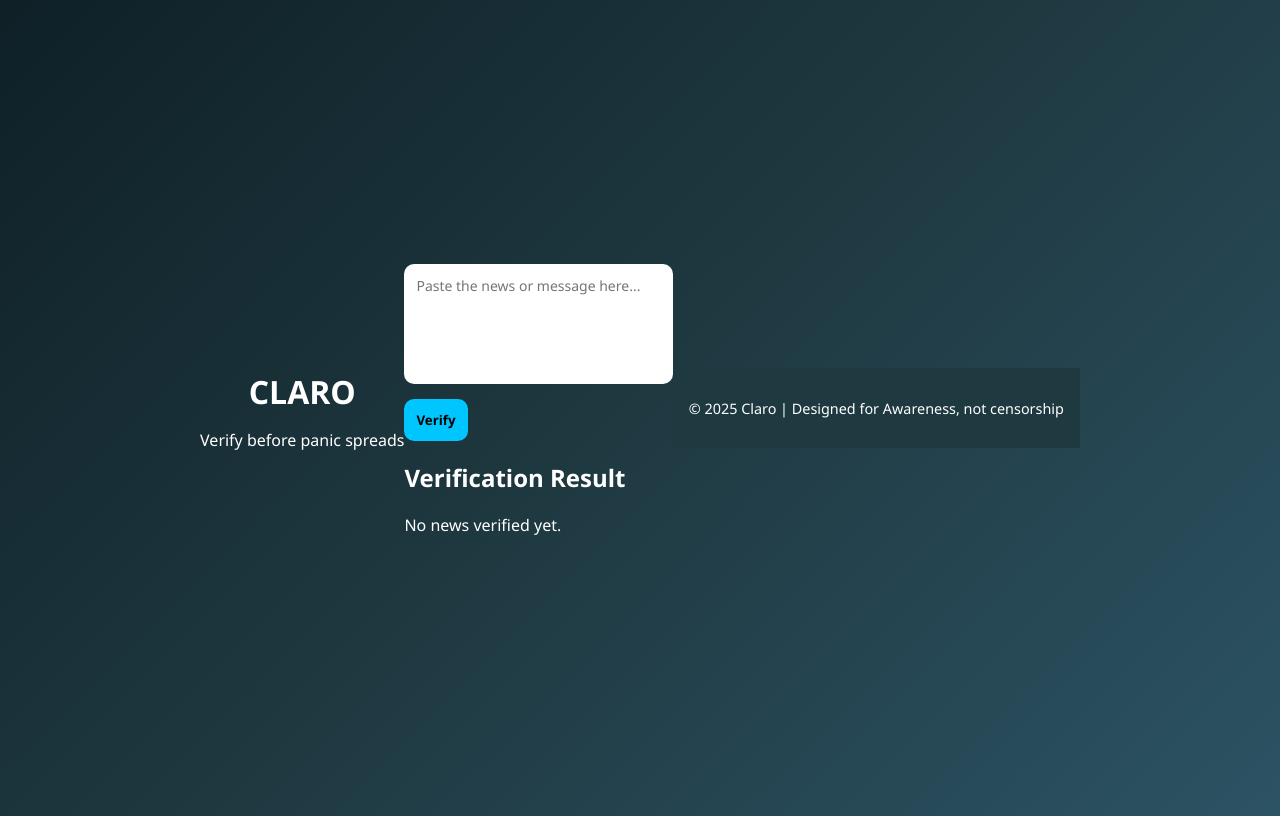
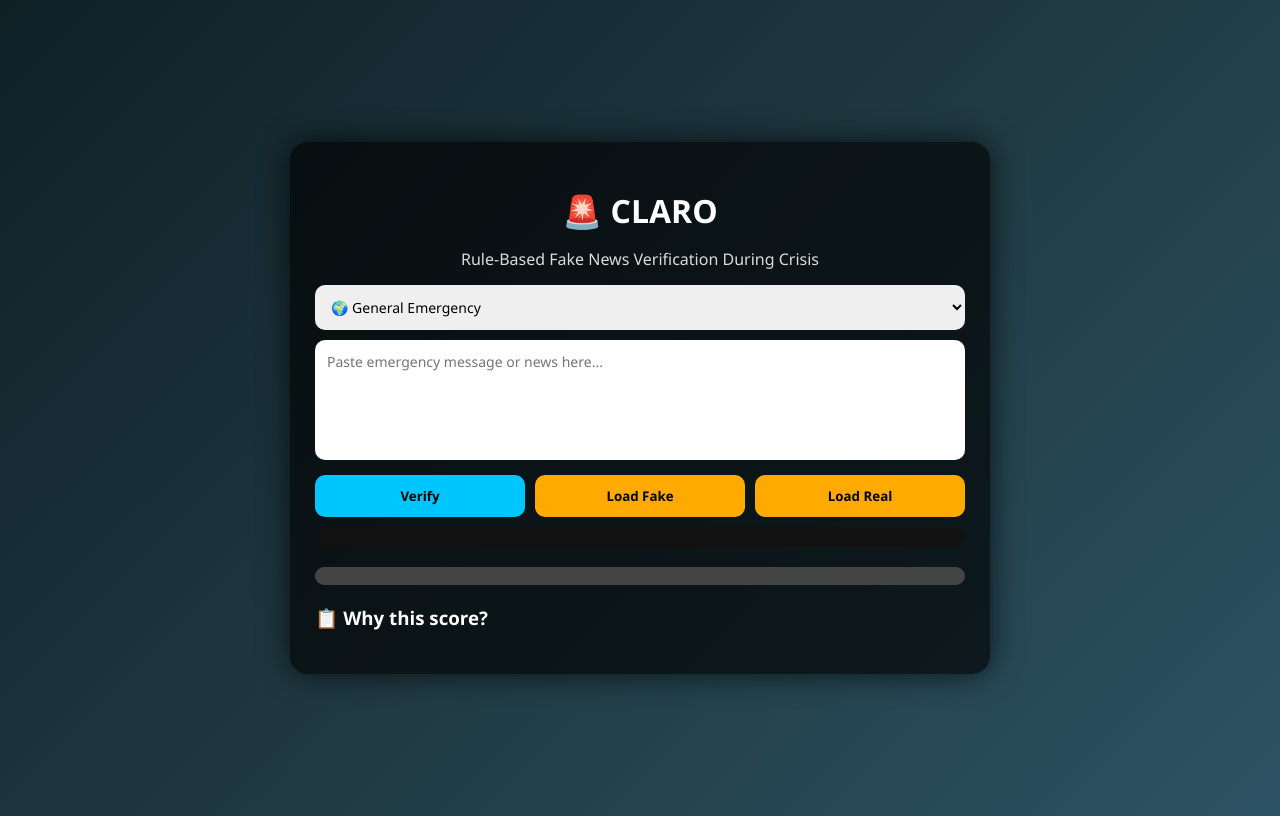
Before and after one commit to saitanushpatil-sketch/CLARO, a plain HTML site: page claro.html in a window 1280 px wide. Drawn offline with Linux system fonts and the light colour scheme.

Commit message:
Update claro.html

```diff
--- a/claro.html
+++ b/claro.html
@@ -2,34 +2,53 @@
 <html lang="en">
 <head>
   <meta charset="UTF-8">
+  <title>CrisisGuard | Verify Before You Share</title>
   <meta name="viewport" content="width=device-width, initial-scale=1.0">
-  <title>CrisisGuard | Fake News Verification</title>
   <link rel="stylesheet" href="claro.css">
 </head>
 <body>
-  <header>
-    <h1>CLARO</h1>
-    <p>Verify before panic spreads</p>
-  </header>
 
-  <main>
-    <section class="input-section">
-      <textarea id="newsInput" placeholder="Paste the news or message here..."></textarea>
-      <button onclick="verifyNews()">Verify</button>
-    </section>
+<audio id="alertSound">
+  <source src="https://assets.mixkit.co/active_storage/sfx/2869/2869-preview.mp3">
+</audio>
 
-    <section class="result-section" id="resultSection">
-      <h2>Verification Result</h2>
-      <div id="resultContent">
-        <p>No news verified yet.</p>
-      </div>
-    </section>
-  </main>
+<div class="container">
+  <h1>🚨 CLARO</h1>
+  <p class="subtitle">Rule-Based Fake News Verification During Crisis</p>
 
-  <footer>
-    <p>&copy; 2025 Claro | Designed for Awareness, not censorship</p>
-  </footer>
+  <select id="crisisType">
+    <option value="general">🌍 General Emergency</option>
+    <option value="earthquake">🌋 Earthquake</option>
+    <option value="flood">🌊 Flood</option>
+    <option value="pandemic">🦠 Pandemic</option>
+  </select>
 
-  <script src="script.js"></script>
+  <textarea id="newsInput" placeholder="Paste emergency message or news here..."></textarea>
+
+  <div class="buttons">
+    <button onclick="verify()">Verify</button>
+    <button class="demo" onclick="loadFake()">Load Fake</button>
+    <button class="demo" onclick="loadReal()">Load Real</button>
+  </div>
+
+  <div class="highlight-box" id="highlightBox"></div>
+
+  <div class="result">
+    <div class="progress">
+      <div class="fill" id="fill"></div>
+    </div>
+    <p id="confidence"></p>
+    <div id="tag"></div>
+    <p id="note"></p>
+  </div>
+
+  <div class="rules">
+    <h3>📋 Why this score?</h3>
+    <ul id="ruleList"></ul>
+  </div>
+</div>
+
+
+<script src="claro.js"></script>
 </body>
 </html>
```
